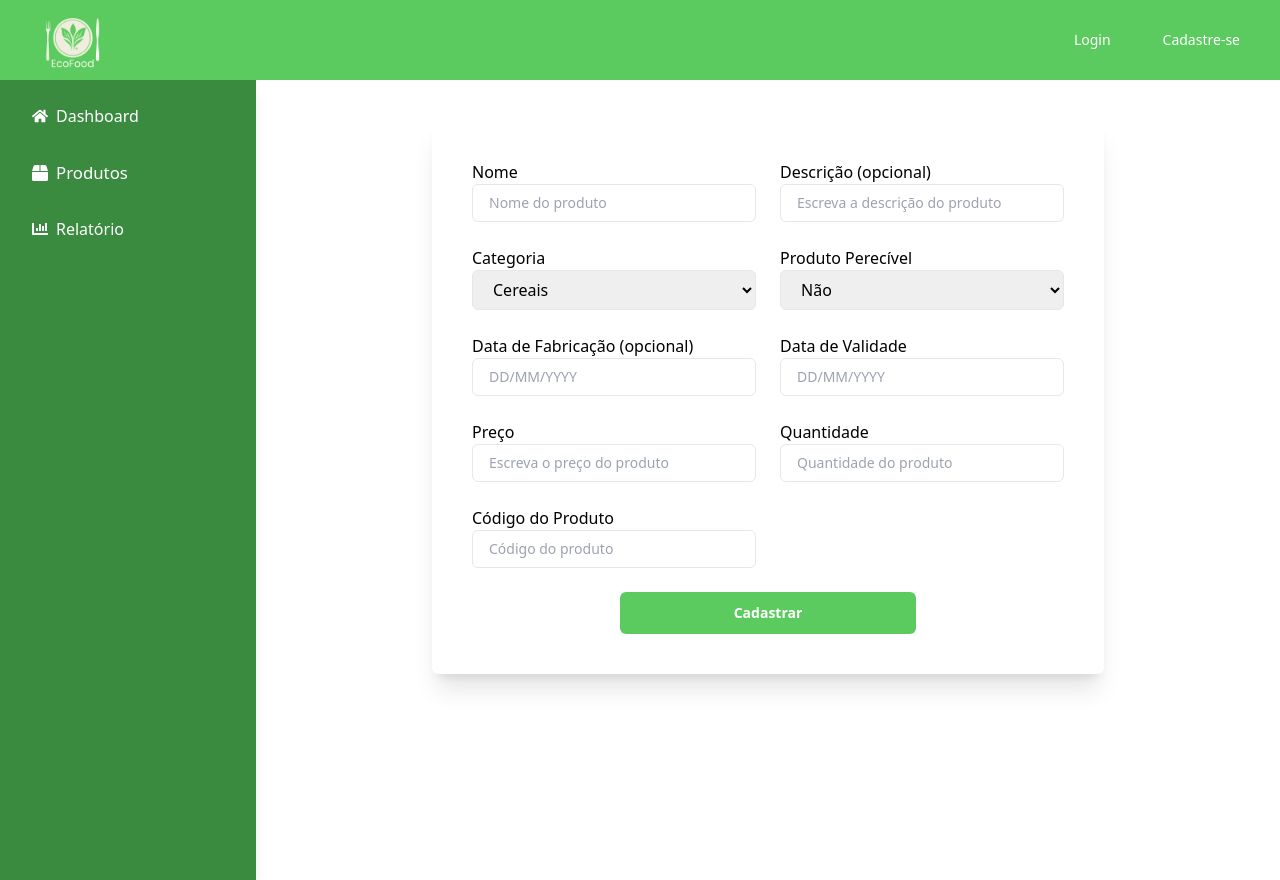
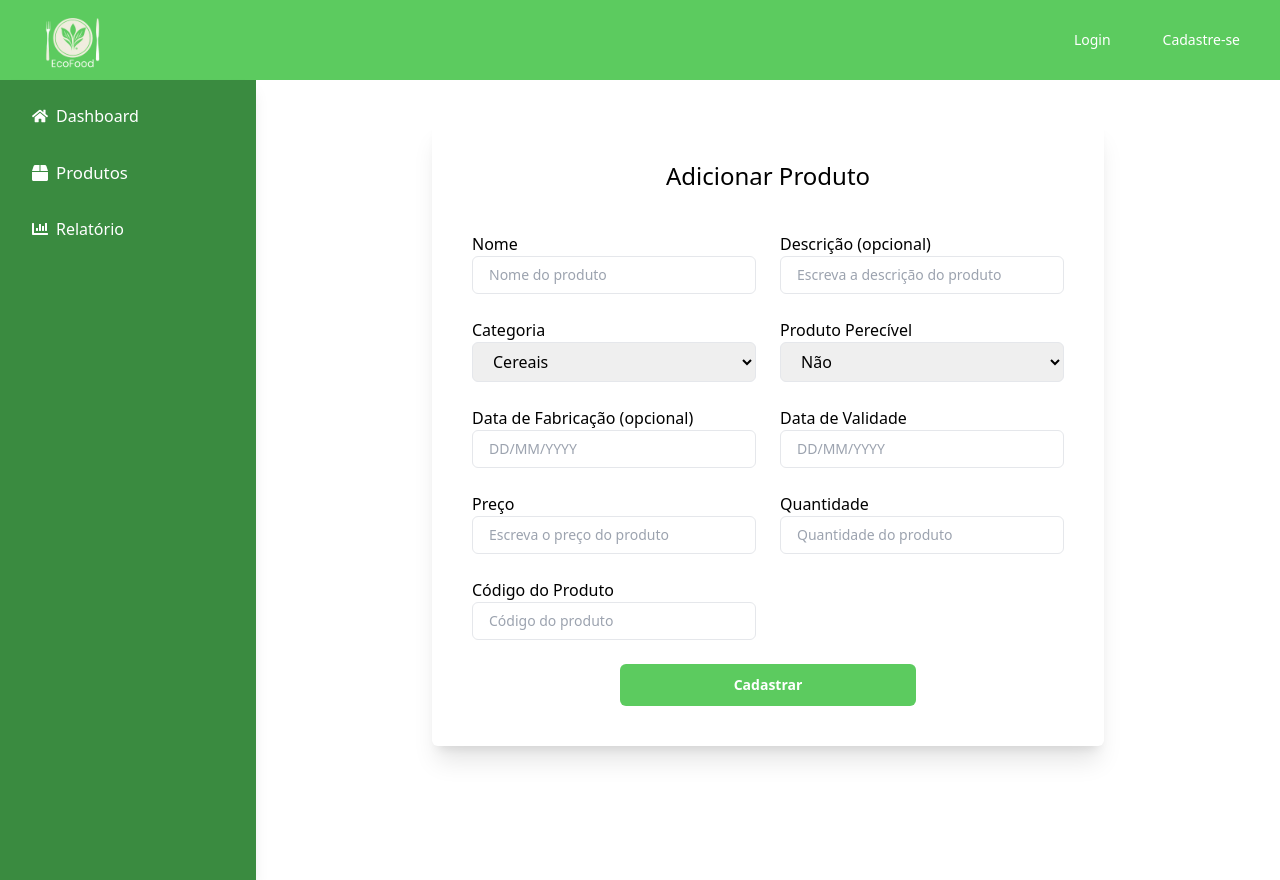
Before and after one commit to yuribodo/a-base-vem-forte, a Next.js app in the folder Front/: page /main/produtos/adicionar-produto in a window 1280 px wide. Built offline with nearby package versions, Linux system fonts and the light colour scheme.

Commit message:
feat: add page title

```diff
--- a/Front/app/(root)/main/produtos/adicionar-produto/page.tsx
+++ b/Front/app/(root)/main/produtos/adicionar-produto/page.tsx
@@ -102,8 +102,9 @@ export default function Page() {
 	};
 
 	return (
-		<main className="w-[calc(100vw-16rem)] h-full flex justify-center items-center pt-10 px-20">
+		<main className="w-[calc(100vw-16rem)] h-full flex flex-col justify-center items-center py-10 px-20">
 			<section className="w-full max-w-2xl h-full p-10 rounded-md shadow-xl">
+				<h1 className='text-2xl text-center mb-10'>Adicionar Produto</h1>
 				<form
 					className="flex flex-col gap-6"
 					onSubmit={handleSubmit(handleProductSubmit)}
```
